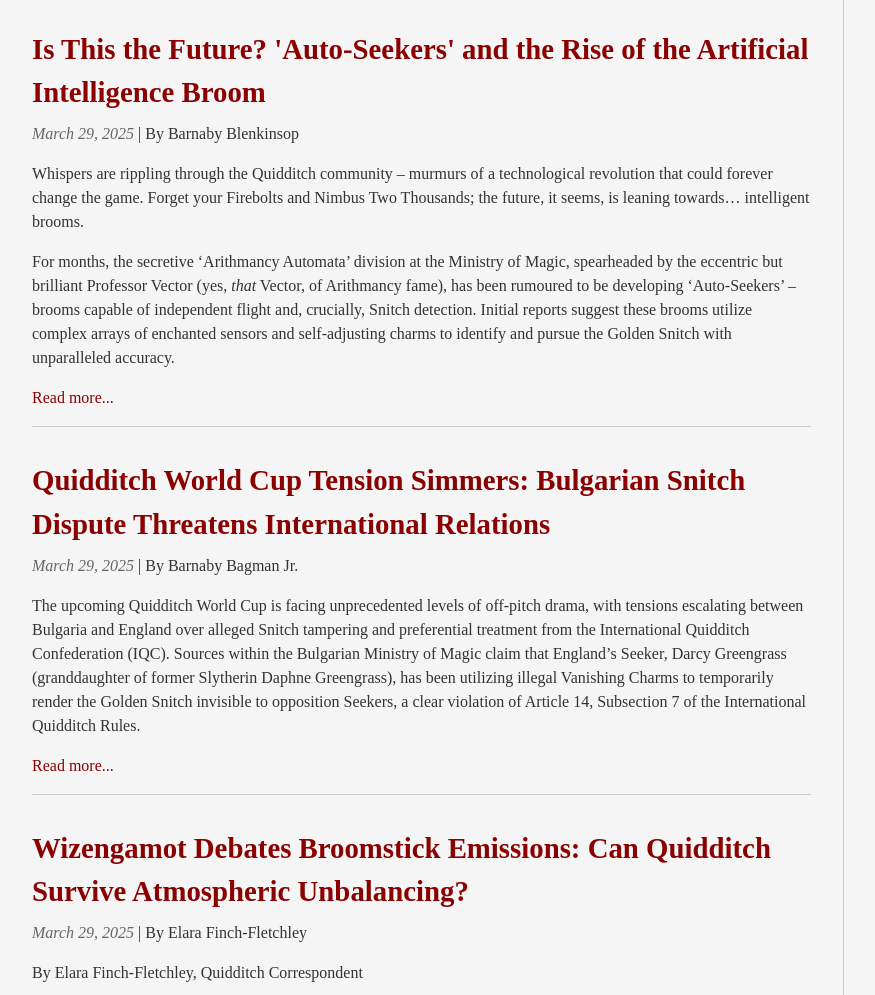
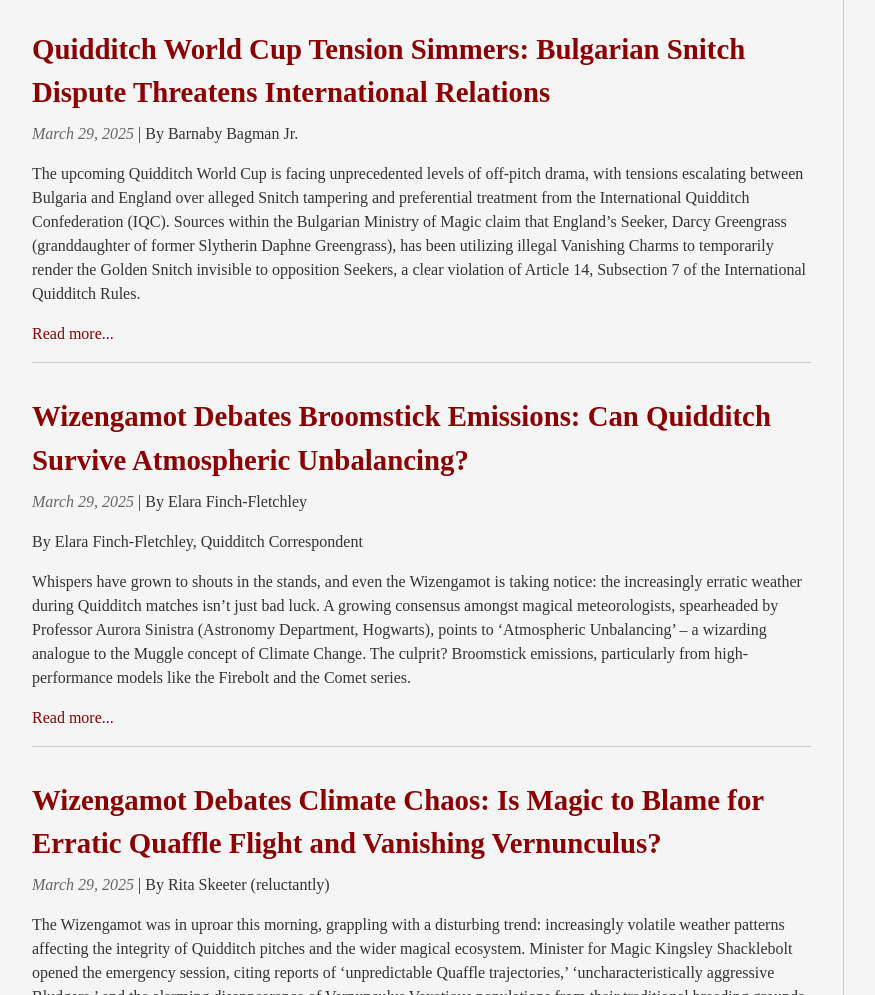
Before and after one commit to utsavstha/hogwartshoaxes, a plain HTML site: page quidditch/index.html in a window 1280 px wide. Shown: the part 1340-2335 px from the top of the page, without its empty margins (8-883 px from the left). Drawn offline with Linux system fonts and the light colour scheme.

Commit message:
created pages

```diff
--- a/quidditch/index.html
+++ b/quidditch/index.html
@@ -1,10 +1,10 @@
 <!DOCTYPE html>
 <html lang="en">
 
-<head>
+<head><script src="/livereload.js?mindelay=10&amp;v=2&amp;port=1313&amp;path=livereload" data-no-instant defer></script>
     <meta charset="UTF-8">
     <meta name="viewport" content="width=device-width, initial-scale=1.0, maximum-scale=5.0, minimum-scale=1.0">    <title>The Hogwarts Hoaxes</title>
-    <link rel="stylesheet" href="/hogwartshoaxes/css/style.css">
+    <link rel="stylesheet" href="/css/style.css">
     <meta name="theme-color" content="#1a1a2e">
     <meta name="apple-mobile-web-app-capable" content="yes">
 </head>
@@ -113,22 +113,6 @@
     </article>
 
     <article class="article-summary">
-        <h2><a href="/quidditch/is-this-the-future-auto-seekers-and-the-rise-of-th/">Is This the Future? &#39;Auto-Seekers&#39; and the Rise of the Artificial Intelligence Broom</a></h2>
-        <div class="meta">
-            <span class="date">March 29, 2025</span> |
-            <span class="author">By Barnaby Blenkinsop</span>
-        </div>
-
-        <div class="summary">
-            <p>Whispers are rippling through the Quidditch community – murmurs of a technological revolution that could forever change the game. Forget your Firebolts and Nimbus Two Thousands; the future, it seems, is leaning towards… intelligent brooms.</p>
-<p>For months, the secretive &lsquo;Arithmancy Automata&rsquo; division at the Ministry of Magic, spearheaded by the eccentric but brilliant Professor Vector (yes, <em>that</em> Vector, of Arithmancy fame), has been rumoured to be developing &lsquo;Auto-Seekers&rsquo; – brooms capable of independent flight and, crucially, Snitch detection. Initial reports suggest these brooms utilize complex arrays of enchanted sensors and self-adjusting charms to identify and pursue the Golden Snitch with unparalleled accuracy.</p>
-
-            <a href="/quidditch/is-this-the-future-auto-seekers-and-the-rise-of-th/" class="read-more">Read more...</a>
-
-        </div>
-    </article>
-
-    <article class="article-summary">
         <h2><a href="/quidditch/quidditch-world-cup-tension-simmers-bulgarian-snit/">Quidditch World Cup Tension Simmers: Bulgarian Snitch Dispute Threatens International Relations</a></h2>
         <div class="meta">
             <span class="date">March 29, 2025</span> |
```
Also changed, not shown: breaking-news/ministry-unveils-ambitious-beyond-the-veil-initiat/index.html (+2 -2 lines), features/knuts-and-chaos-gringotts-gripped-by-galleon-gloom/index.html (+2 -2 lines), features/the-ethical-elixir-will-artificial-magic-sour-our-/index.html (+2 -2 lines), features/the-unseen-battlefield-wizengamot-politics-and-the/index.html (+2 -2 lines), index.html (+2 -2 lines), news/dragon-pox-surge-spurs-ministry-emergency-measures/index.html (+2 -2 lines), news/erratic-weather-and-vanishing-violets-is-wizarding/index.html (+2 -2 lines), news/harry-potter-spotted/index.html (+2 -2 lines), news/mind-healing-breakthroughs-and-expanding-healer-tr/index.html (+2 -2 lines), news/vanishing-vermin-and-erratic-eruptions-is-wizardin/index.html (+2 -2 lines), opinion/autonomously-assembled-automata-are-we-marching-to/index.html (+2 -2 lines), opinion/goblin-grievances-and-the-gringotts-impasse-are-we/index.html (+2 -2 lines), opinion/golems-gone-wild-ethical-quills-on-autonomous-ench/index.html (+2 -2 lines), opinion/gringotts-and-galleons-are-we-facing-a-wizarding-e/index.html (+2 -2 lines), 5 more files.
